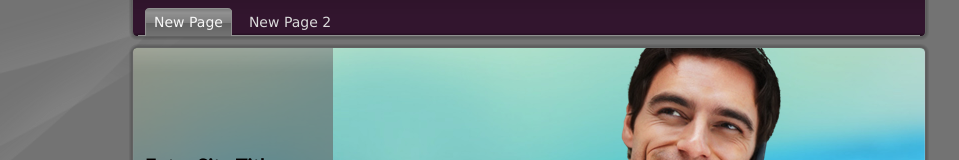
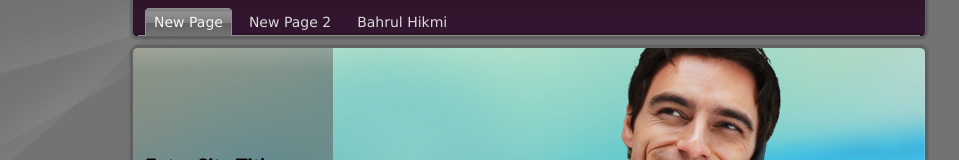
Before and after one commit to pAnggun/ws1-6, a plain HTML site: page index.html in a window 1280 px wide. Shown: the top 160 px of the page, without its empty margins (111-1070 px from the left). Drawn offline with Linux system fonts and the light colour scheme.

Commit message:
Added bahrulhikmi page

```diff
--- a/index.html
+++ b/index.html
@@ -36,6 +36,9 @@
 		</li>
 		<li>
 			<a href="./new-page-2.html"><span class="l"></span><span class="r"></span><span class="t">New Page 2</span></a>
+		</li>
+		<li>
+			<a href="./bahrulhikmi.html"><span class="l"></span><span class="r"></span><span class="t">Bahrul Hikmi</span></a>
 		</li>
 	</ul>
 </div>
```
Also changed, not shown: bahrulhikmi.html (added).
